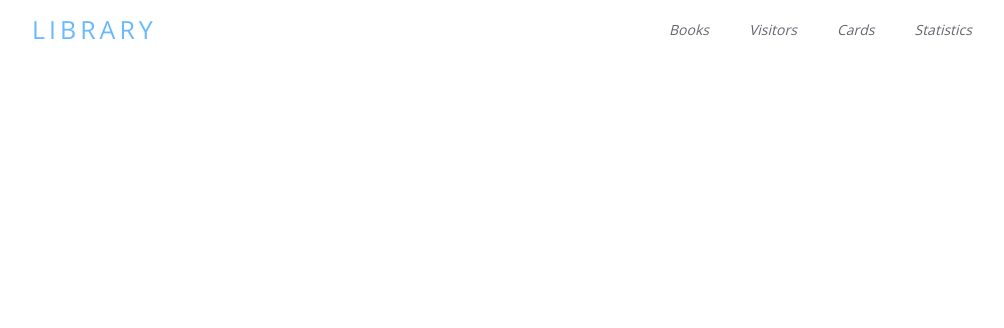
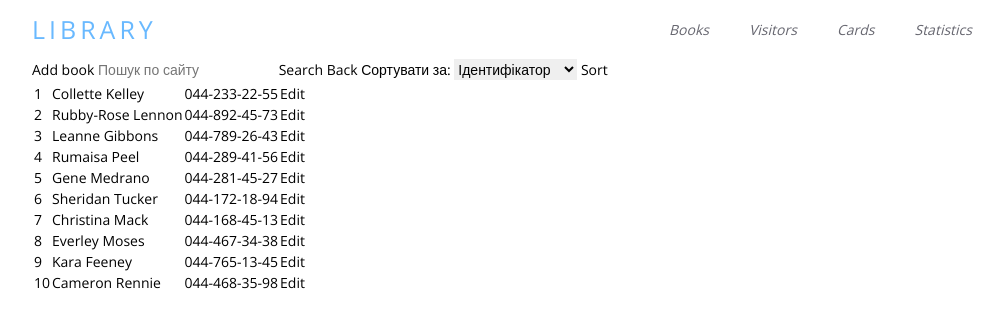
Before and after one commit to LikaGreb/library-exam, a plain HTML site: page visitors.html in a window 1280 px wide. Shown: the whole page, without its empty margins (138-1142 px from the left). Drawn offline with nearby package versions, Linux system fonts and the light colour scheme.

Commit message:
visitors

```diff
--- /dev/null
+++ b/js/scriptVisitor.js
@@ -0,0 +1,122 @@
+class Visitor{
+    constructor(visitorId, visitorName, phoneNumber) {
+        this.visitorId = visitorId,
+        this.visitorName = visitorName,
+        this.phoneNumber = phoneNumber
+    }
+    setVisitor() {
+        let book = {
+            visitorId: this.visitorId,
+            visitorName : this.visitorName,
+            phoneNumber : this.phoneNumber
+        }
+    }
+}
+var kelley = new Visitor(1, "Collette Kelley", '044-233-22-55');
+kelley.setVisitor();
+var lennon = new Visitor(2, "Rubby-Rose Lennon", '044-892-45-73');
+lennon.setVisitor();
+var gibbons = new Visitor(3, "Leanne Gibbons", '044-789-26-43');
+gibbons.setVisitor();
+var peel = new Visitor(4, "Rumaisa Peel", '044-289-41-56');
+peel.setVisitor();
+var medrano = new Visitor(5, "Gene Medrano", '044-281-45-27');
+medrano.setVisitor();
+var tucker = new Visitor(6, "Sheridan Tucker", '044-172-18-94');
+tucker.setVisitor();
+var mack = new Visitor(7, "Christina Mack", '044-168-45-13');
+mack.setVisitor();
+var moses = new Visitor(8, "Everley Moses", '044-467-34-38');
+moses.setVisitor();
+var feeney = new Visitor(9, "Kara Feeney", '044-765-13-45');
+feeney.setVisitor();
+var rennie = new Visitor(10, "Cameron Rennie", '044-468-35-98');
+rennie.setVisitor();
+
+//масив відвідувачів
+var visitors = [kelley, lennon, gibbons, peel, medrano, tucker, mack, moses, feeney, rennie];
+
+//відображення таблиці відвідувачів
+var tbody = document.querySelector("tbody");
+function setTable(arr) {
+    for (let i = 0; i < arr.length; i++) {
+        tbody.innerHTML += "<tr><td>" + arr[i].visitorId + "</td><td>" + arr[i].visitorName + "</td><td>" + arr[i].phoneNumber + "</td><td><button class='editBtn' onclick='editButton(this)'>Edit</button></td></tr>";
+    }
+}
+setTable(visitors);
+
+var editBtn = document.getElementsByClassName("editBtn");
+
+function editButton(btn) {
+
+  var tr = btn.parentNode.parentNode;
+  tr.style.backgroundColor = "yellow";
+    console.log(tr);
+
+    //потрібне модальне вікно
+
+}
+
+
+
+function addBook() {
+
+    //модальне вікно
+}
+
+//сортування
+
+function sort() {
+    var sortBy = document.getElementById("sortBy");
+    var sortedRows;
+    switch (sortBy.value) {
+        case "Ідентифікатор": sortedRows = Array.from(table.rows)
+        .slice(1)
+        .sort((rowA, rowB) => rowA.cells[0].innerHTML > rowB.cells[0].innerHTML ? 1 : -1);
+            break;
+
+        case "Ім'я відвідувача": sortedRows = Array.from(table.rows)
+        .slice(1)
+        .sort((rowA, rowB) => rowA.cells[1].innerHTML > rowB.cells[1].innerHTML ? 1 : -1);
+            break;
+
+        default: sortedRows = Array.from(table.rows)
+        .slice(1)
+        .sort((rowA, rowB) => rowA.cells[0].innerHTML > rowB.cells[0].innerHTML ? 1 : -1);
+            break;
+    }
+
+    table.tBodies[0].append(...sortedRows);
+}
+
+//пошук
+ var search = document.getElementById("search");
+
+function searchBook() {
+    let counter = 0;
+    if (search.value.length < 3) {
+        alert("Потрібно ввести більше трьох символів"); return;
+    }
+    else if (search.value == "tbody") {
+        alert("Збігів не знайдено");
+        return;
+    }
+    for(let i=0; i<tbody.children.length; i++){
+        if(tbody.children[i].innerHTML.toLowerCase().includes(search.value)){
+            tbody.children[i].style.backgroundColor = "red";
+            counter++;
+        }
+
+    }
+    if (counter===0) {
+            alert("Збігів не знайдено");
+        }
+}
+
+function backSearch() {
+    for(let i=0; i<tbody.children.length; i++){
+
+            tbody.children[i].style.backgroundColor="";
+
+    }
+}
--- a/visitors.html
+++ b/visitors.html
@@ -25,11 +25,30 @@
       </div>
     </header>
     <main>
+      <div class="container">
+        <button onclick="addBook()">Add book</button>
 
+        <input type="search" name="search" id="search" placeholder="Пошук по сайту">
+        <button onclick="searchBook()">Search</button>
+        <button onclick="backSearch()">Back</button>
+
+        <label for="sortBy">Сортувати за:</label>
+        <select id="sortBy">
+          <option>Ідентифікатор</option>
+          <option>Ім'я відвідувача</option>
+        </select>
+        <button onclick="sort()">Sort</button>
+
+        <table id="table">
+          <th></th>
+
+        </table>
+
+      </div>
 
     </main>
 
 
-		<script src="js/script.js"></script>
+		<script src="js/scriptVisitor.js"></script>
 	</body>
 </html>
```
Also changed, not shown: book.html (+8 -0 lines), js/scriptBook.js (+29 -6 lines).
